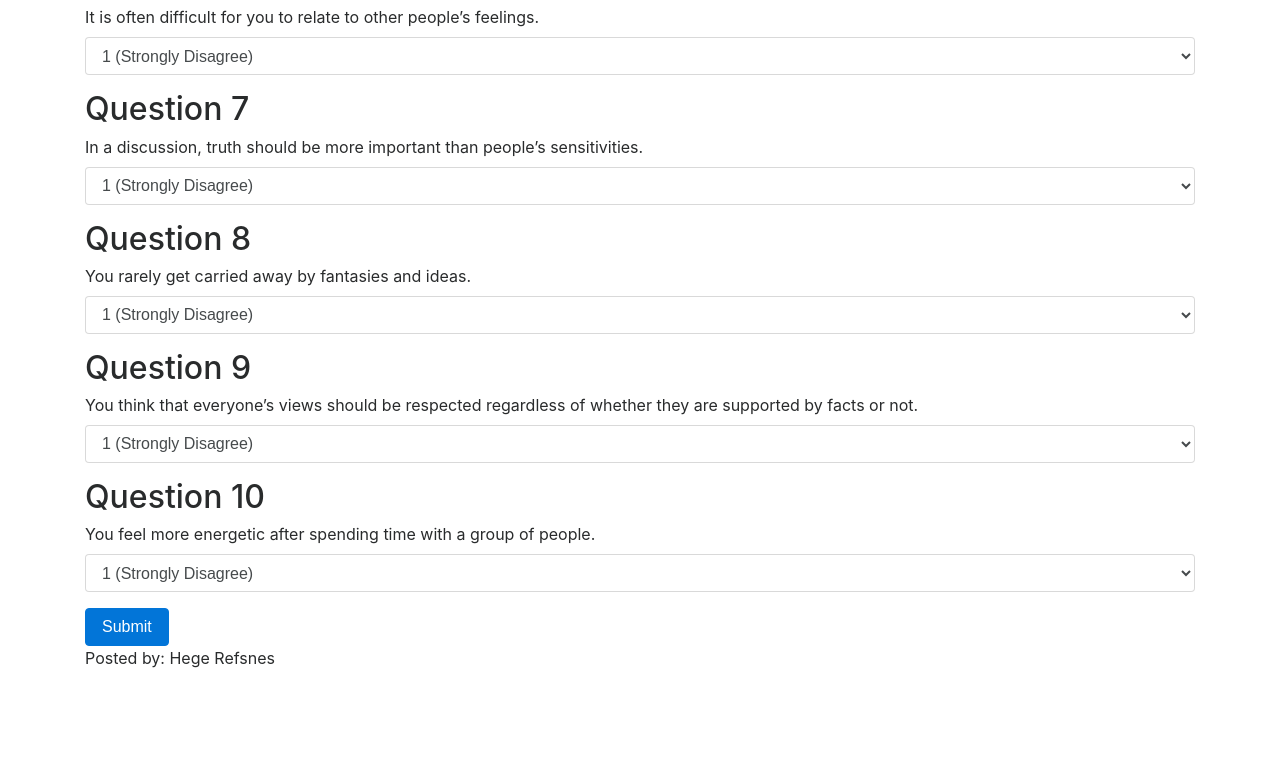
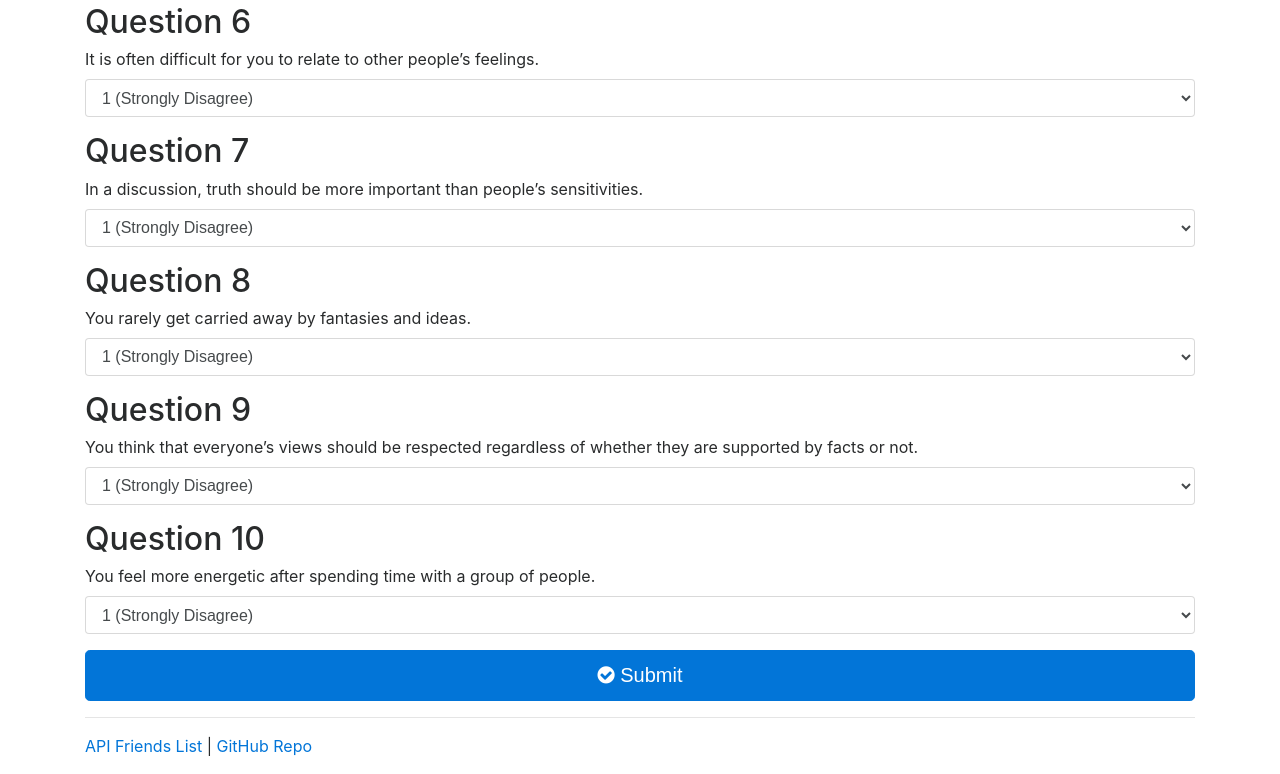
Before and after one commit to cbrannon/FriendlyFinder, a website: page app/public/survey.html in a window 1280 px wide. Shown: the part 951-1725 px from the top of the page. Before the commit the page ends 1637 px from the top, so only its background shows below. Drawn offline with nearby package versions, Linux system fonts and the light colour scheme; a script that the page names is missing.

Commit message:
Survey html complete

```diff
--- a/app/public/survey.html
+++ b/app/public/survey.html
@@ -6,6 +6,7 @@
     <meta http-equiv="X-UA-Compatible" content="ie=edge">
     <title>Survey</title>
     <link rel="stylesheet" href="https://maxcdn.bootstrapcdn.com/bootstrap/4.0.0-alpha.6/css/bootstrap.min.css" integrity="sha384-rwoIResjU2yc3z8GV/NPeZWAv56rSmLldC3R/AZzGRnGxQQKnKkoFVhFQhNUwEyJ" crossorigin="anonymous">
+    <link rel="stylesheet" href="https://maxcdn.bootstrapcdn.com/font-awesome/4.6.1/css/font-awesome.min.css">
     <script src="https://code.jquery.com/jquery-3.1.1.slim.min.js" integrity="sha384-A7FZj7v+d/sdmMqp/nOQwliLvUsJfDHW+k9Omg/a/EheAdgtzNs3hpfag6Ed950n" crossorigin="anonymous"></script>
     <script src="https://cdnjs.cloudflare.com/ajax/libs/tether/1.4.0/js/tether.min.js" integrity="sha384-DztdAPBWPRXSA/3eYEEUWrWCy7G5KFbe8fFjk5JAIxUYHKkDx6Qin1DkWx51bBrb" crossorigin="anonymous"></script>
     <script src="https://maxcdn.bootstrapcdn.com/bootstrap/4.0.0-alpha.6/js/bootstrap.min.js" integrity="sha384-vBWWzlZJ8ea9aCX4pEW3rVHjgjt7zpkNpZk+02D9phzyeVkE+jo0ieGizqPLForn" crossorigin="anonymous"></script>
@@ -15,6 +16,7 @@
         <div class="row">
             <div class="col">
                 <h1 id="title">Survey Questions</h1>
+                <hr>
                 <h2>About You</h2>
                 <form>
                     <div class="form-group">
@@ -25,6 +27,7 @@
                         <label for="photo">Link to Photo Image (Required)</label>
                         <input type="text" class="form-control" id="photo" aria-describedby="photoInput">
                     </div>
+                    <hr>
                     <h2>Question 1</h2>
                     <div class="form-group">
                         <label for="question1">Your mind is always buzzing with unexplored ideas and plans.</label>
@@ -135,12 +138,15 @@
                             <option>5 (Strongly Agree)</option>
                         </select>
                     </div>
-                    <button type="submit" class="btn btn-primary">Submit</button>
+                    <button type="submit" class="btn btn-primary btn-lg btn-block" id="submit">
+                        <i class="fa fa-check-circle" aria-hidden="true"></i> Submit
+                    </button>
                 </form>
+                <hr>
             </div>
         </div>
         <footer>
-            <p>Posted by: Hege Refsnes</p>
+            <p><a href="/api/friends">API Friends List</a> | <a href="https://github.com/cbrannon/FriendlyFinder">GitHub Repo</a></p>
         </footer>
     </div>
 </body>
```
